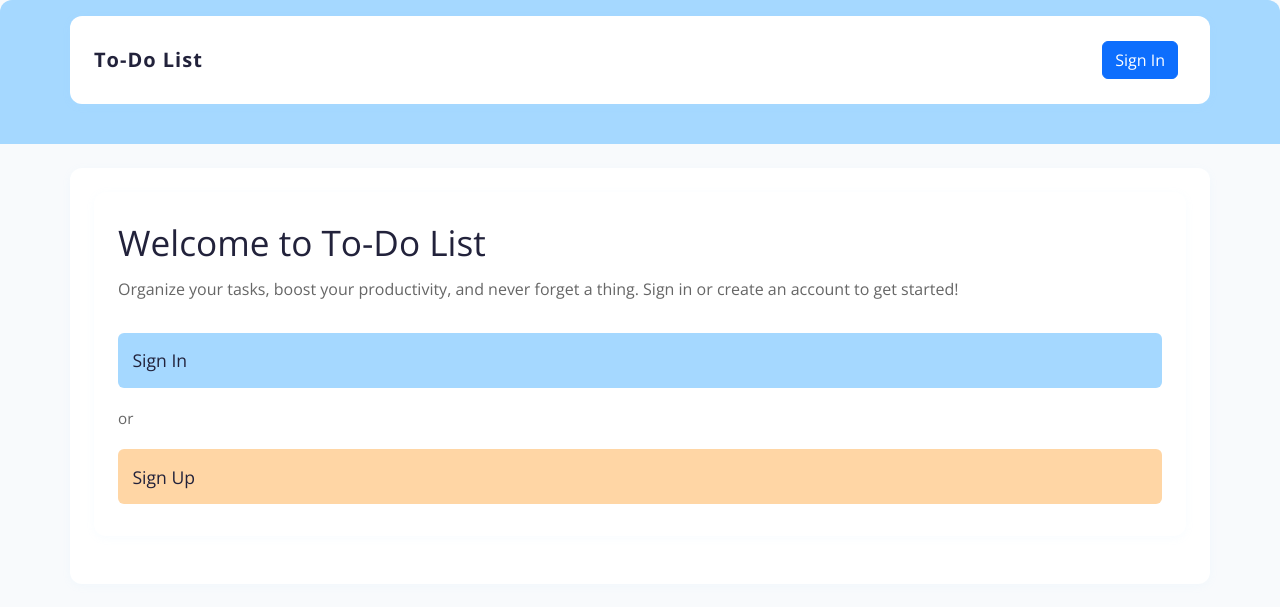
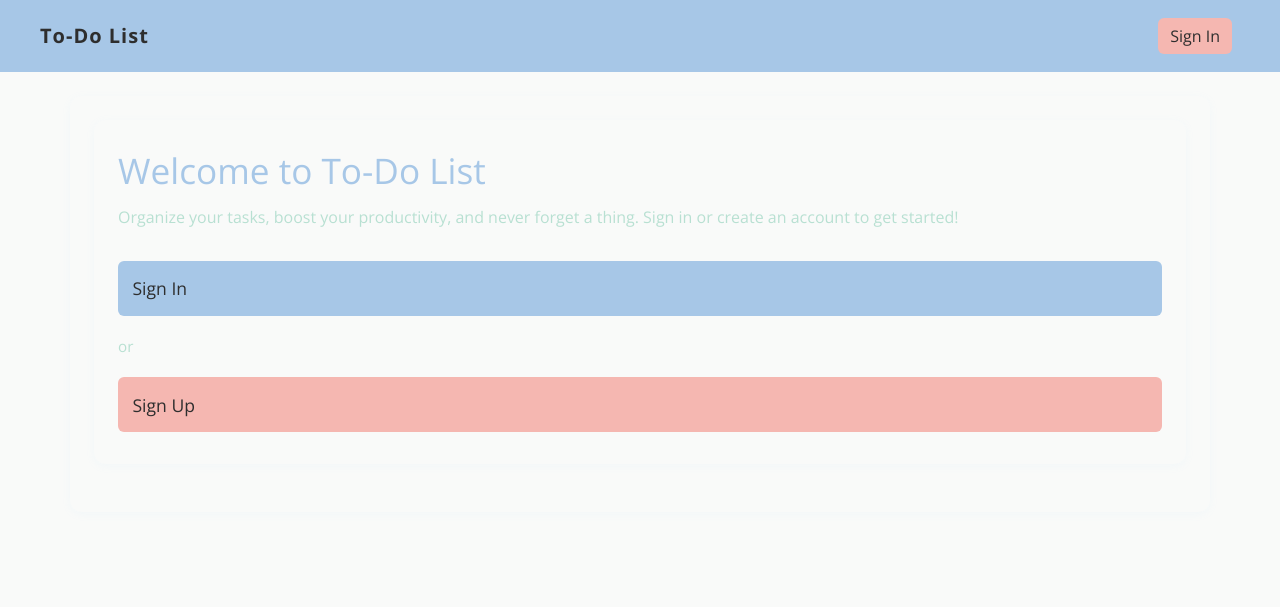
Before and after one commit to CXBeale/to-do-list, a Django app: page / in a window 1280 px wide. Shown: the top 607 px of the page. Run offline with Django 5.2, Linux system fonts and the light colour scheme.

Commit message:
navbar tasks button

```diff
--- a/assets/css/style.css
+++ b/assets/css/style.css
@@ -1,24 +1,29 @@
   /* ========================= */
   /*        VARIABLES         */
   /* ========================= */
+  /* Monochromatic color palette */
+  /* Monochromatic color palette */
   :root {
-    --bg-main: #f8fafc;
-    --bg-card: #fff;
-    --accent-blue: #a5d8ff;
-    --accent-green: #b2f2bb;
-    --accent-orange: #ffd6a5;
-    --accent-yellow: #fff3bf;
-    --accent-yellow-dark: #ffe066;
-    --accent-red: #ffadad;
-    --text-main: #22223b;
-    --text-secondary: #666;
-    /* Icon color variables */
-    --icon-green: #16a34a;
-    --icon-green-hover: #15803d;
-    --icon-red: #e3342f;
-    --icon-red-hover: #b91c1c;
-    --icon-dark: #22223b;
-  }
+  /* Light Pastel Calm Palette */
+  --color-primary: #A7C7E7; /* Soft Sky Blue */
+  --color-secondary: #B8E0D2; /* Mint Green */
+  --color-background: #F9FAF9; /* Off-White */
+  --color-text: #2E2E2E; /* Charcoal Gray */
+  --color-accent: #F5B7B1; /* Light Coral */
+  --color-success: #C9E4C5; /* Pale Green */
+  --color-error: #F7C6C7; /* Soft Red-Pink */
+}
+
+[data-theme="dark"] {
+  /* Dark Pastel Calm Palette */
+  --color-primary: #6B9AC4; /* Muted Sky Blue */
+  --color-secondary: #7DB8A2; /* Deep Mint */
+  --color-background: #1E1E1E; /* Charcoal Base */
+  --color-text: #F5F5F5; /* Light Gray Text */
+  --color-accent: #D88C8A; /* Soft Coral */
+  --color-success: #90C9A7; /* Calming Green */
+  --color-error: #D79CA3; /* Muted Rose */
+}
 
   /* ========================= */
   /*   GLOBAL RESETS & BASE    */
@@ -29,8 +34,8 @@
   }
 
   body {
-    background: var(--bg-main);
-    color: var(--text-main);
+    background: var(--color-background);
+    color: var(--color-text);
     font-family: 'Open Sans', Arial, sans-serif;
   }
   h1, h2, h3 {
@@ -41,7 +46,7 @@
   /*      LAYOUT & CARDS      */
   /* ========================= */
   .container, .card, .task, .landing-container {
-    background: var(--bg-card);
+    background: var(--color-background);
     border-radius: 12px;
     box-shadow: 0 2px 8px rgba(165, 216, 255, 0.08);
     padding: 1.5rem;
@@ -52,19 +57,43 @@
   /*        NAVIGATION        */
   /* ========================= */
   .header, .navbar {
-    background: var(--accent-blue) !important;
-    color: var(--text-main);
-    border-radius: 12px 12px 0 0;
-    padding: 1rem 1.5rem;
-    margin-bottom: 2rem;
-  }
+      background: var(--color-primary) !important;
+      color: var(--color-text);
+      border-radius: 0;
+      padding: 1rem 1.5rem;
+      margin-bottom: 2rem;
+    }
   .navbar-brand {
     font-weight: bold;
     letter-spacing: 1px;
-    color: var(--text-main) !important;
+    color: var(--color-text) !important;
   }
   .navbar .btn {
     margin-left: 0.5rem;
+    color: var(--color-text);
+    background: var(--color-secondary);
+    border: none;
+  }
+  .navbar .btn-primary {
+    background: var(--color-accent);
+    color: var(--color-text);
+    border: none;
+  }
+  .navbar .btn-outline-secondary {
+    background: var(--color-background);
+    color: var(--color-primary);
+    border: 1.5px solid var(--color-primary);
+    font-weight: bold;
+    transition: background 0.2s, color 0.2s;
+  }
+  .navbar .btn-outline-secondary:hover {
+    background: var(--color-primary);
+    color: var(--color-background);
+  }
+  .navbar .btn-outline-danger {
+    background: transparent;
+    color: var(--color-error);
+    border: 1px solid var(--color-error);
   }
 
   /* ========================= */
@@ -142,10 +171,10 @@
   .landing-title {
     font-size: 2.2rem;
     margin-bottom: 0.5rem;
-    color: var(--text-main);
+    color: var(--color-primary);
   }
   .landing-desc {
-    color: var(--text-secondary);
+    color: var(--color-secondary);
     margin-bottom: 2rem;
   }
   .cta-btn {
@@ -156,24 +185,24 @@
     font-size: 1.1rem;
     border: none;
     border-radius: 6px;
-    background: var(--accent-blue);
-    color: var(--text-main);
+    background: var(--color-primary);
+    color: var(--color-text);
     text-decoration: none;
     transition: background 0.2s;
   }
   .cta-btn:hover {
-    background: var(--accent-green);
+    background: var(--color-accent);
   }
   .cta-btn.secondary {
-    background: var(--accent-orange);
-    color: var(--text-main);
+    background: var(--color-accent);
+    color: var(--color-text);
   }
   .cta-btn.secondary:hover {
-    background: var(--accent-yellow);
+    background: var(--color-success);
   }
   .or-divider {
     margin: 1.2rem 0;
-    color: var(--text-secondary);
+    color: var(--color-secondary);
     font-size: 0.95rem;
   }
 
--- a/todo/templates/todo/base.html
+++ b/todo/templates/todo/base.html
@@ -14,9 +14,8 @@
 </head>
 <body>
     <nav class="navbar navbar-expand-lg navbar-light bg-light mb-4">
-        <div class="container">
-            <a class="navbar-brand" href="{% url 'home' %}">To-Do List</a>
-            <div>
+        <a class="navbar-brand ms-3" href="{% url 'home' %}">To-Do List</a>
+        <div class="ms-auto me-3">
             {% if user.is_authenticated %}
                 <a class="btn btn-outline-secondary me-2" href="{% url 'list_overview' %}">My Tasks</a>
                 <form action="{% url 'account_logout' %}" method="post" style="display:inline;">
@@ -27,7 +26,6 @@
                 <a class="btn btn-primary me-2" href="{% url 'account_login' %}">Sign In</a>
             {% endif %}
         </div>
-        </div>
     </nav>
     <div class="container">
         {% block content %}{% endblock %}
```
Also changed, not shown: other parts of assets/css/style.css (+11 -10 lines). Lines whose indentation alone changed are shown as unchanged.
